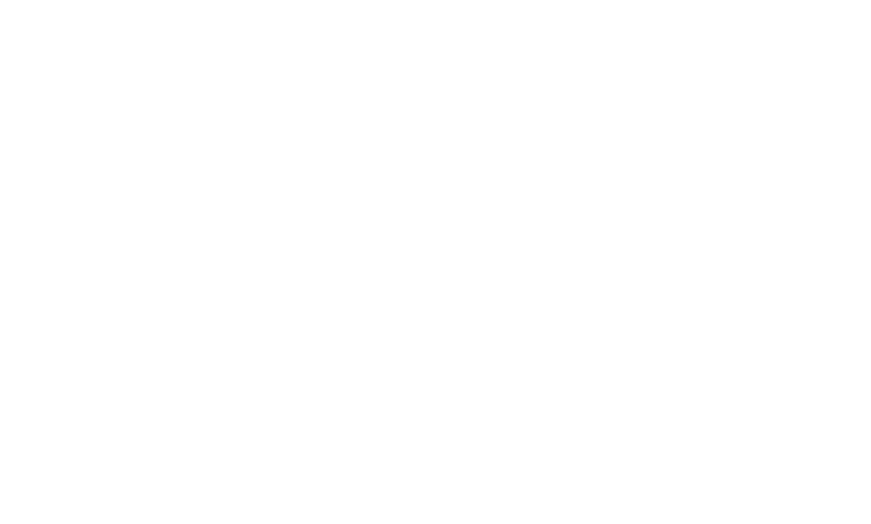
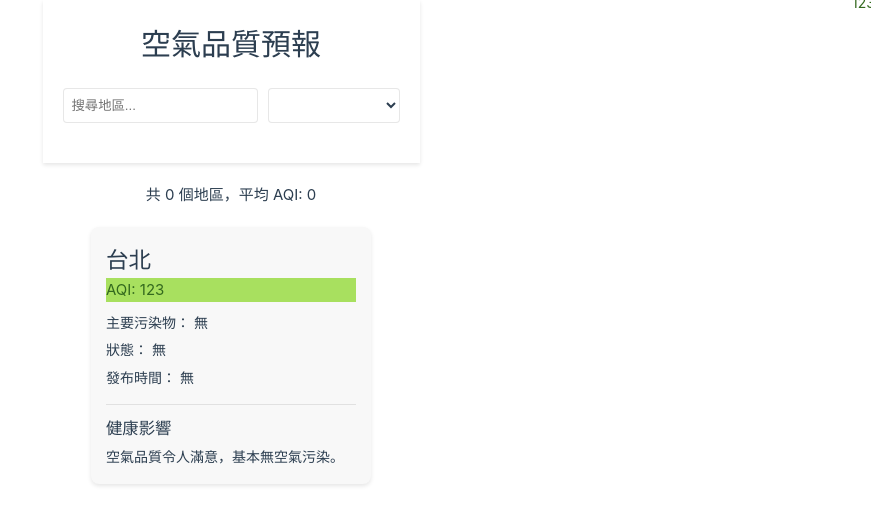
Before and after one commit to jia831123/Frontend-teach, a Vue app: page /william/air-quality in a window 1280 px wide. Before the commit this address had no page. Shown: the top 524 px of the page, without its empty margins (409-1280 px from the left). Built offline with nearby package versions, Linux system fonts and the light colour scheme.

Commit message:
feat:add airQuality template

```diff
--- a/src/router/index.ts
+++ b/src/router/index.ts
@@ -11,11 +11,17 @@
     {
       path: '/william',
       name: 'william',
+      redirect: { name: 'williamIndex' },
       children: [
         {
-          path: '/william',
+          path: '',
           name: 'williamIndex',
           component: () => import('@/views/William/index.vue')
+        },
+        {
+          path: 'air-quality',
+          name: 'williamAirQuality',
+          component: () => import('@/views/William/airQuality/index.vue')
         }
       ]
     },
--- /dev/null
+++ b/src/views/William/airQuality/index.vue
@@ -0,0 +1,251 @@
+<template>
+  <div class="air-quality-container">
+    <div class="fixed-header">
+      <h1 class="title">空氣品質預報</h1>
+      <div class="controls">
+        <input v-model="searchQuery" placeholder="搜尋地區..." @input="filterForecasts" />
+        <select v-model="sortBy" @change="sortForecasts">
+          <option value="aqi">按 AQI 排序</option>
+          <option value="area">按地區排序</option>
+          <option value="publishtime">按發布時間排序</option>
+        </select>
+      </div>
+    </div>
+    <div class="content">
+      <div >
+        <div class="forecast-summary">
+          <p>共 {{ 0 }} 個地區，平均 AQI: {{ 0 }}</p>
+        </div>
+        <transition-group name="forecast-list" tag="div" class="forecast-list">
+          <div  class="forecast-card">
+            <h2 class="area">{{ '台北' }}</h2>
+            <div  class="api good">
+              AQI: {{123}}
+              <span class="aqi-label">{{ 123 }}</span>
+            </div>
+            <div class="details">
+              <p><strong>主要污染物：</strong> {{  '無' }}</p>
+              <p><strong>狀態：</strong> {{'無' }}</p>
+              <p><strong>發布時間：</strong> {{ '無' }}</p>
+            </div>
+            <div class="health-effects">
+              <h3>健康影響</h3>
+              <p>{{ '空氣品質令人滿意，基本無空氣污染。' }}</p>
+            </div>
+          </div>
+        </transition-group>
+      </div>
+    </div>
+  </div>
+</template>
+
+<script setup lang="ts">
+
+
+</script>
+
+<style scoped>
+.air-quality-container {
+  font-family: Inter, -apple-system, BlinkMacSystemFont, 'Segoe UI', Roboto, Oxygen, Ubuntu, Cantarell, 'Fira Sans', 'Droid Sans', 'Helvetica Neue', sans-serif;
+  display: flex;
+  flex-direction: column;
+  min-height: 100vh;
+  width: 100%;
+  align-items: center; /* 新增：確保內容居中 */
+}
+
+.fixed-header {
+  position: sticky;
+  top: 0;
+  background-color: var(--color-background);
+  padding: 20px;
+  z-index: 1000;
+  box-shadow: 0 2px 4px rgba(0,0,0,0.1);
+  width: 100%; /* 新增：確保寬度為100% */
+  display: flex; /* 新增：使用flex布局 */
+  flex-direction: column; /* 新增：垂直排列子元素 */
+  align-items: center; /* 新增：水平居中對齊子元素 */
+}
+
+.title {
+  text-align: center;
+  color: var(--color-heading);
+  margin-bottom: 20px;
+  width: 100%; /* 新增：確保標題寬度為100% */
+}
+
+.controls {
+  display: flex;
+  justify-content: center;
+  gap: 10px;
+  margin-bottom: 20px;
+  width: 100%; /* 新增：確保控制區域寬度為100% */
+  max-width: 600px; /* 新增：限制最大寬度 */
+}
+
+.controls input, .controls select {
+  padding: 8px;
+  border: 1px solid var(--color-border);
+  border-radius: 4px;
+  background-color: var(--color-background);
+  color: var(--color-text);
+}
+
+.content {
+  flex-grow: 1;
+  padding: 20px;
+  max-width: 1200px;
+  width: 100%;
+  display: flex; /* 新增：使用flex布局 */
+  flex-direction: column; /* 新增：垂直排列子元素 */
+  align-items: center; /* 新增：水平居中對齊子元素 */
+}
+
+.loading, .error {
+  text-align: center;
+  padding: 20px;
+  color: var(--color-text);
+}
+
+.spinner {
+  border: 4px solid var(--color-border);
+  border-top: 4px solid var(--color-heading);
+  border-radius: 50%;
+  width: 40px;
+  height: 40px;
+  animation: spin 1s linear infinite;
+  margin: 0 auto 10px;
+}
+
+@keyframes spin {
+  0% { transform: rotate(0deg); }
+  100% { transform: rotate(360deg); }
+}
+
+.forecast-summary {
+  text-align: center;
+  margin-bottom: 20px;
+  font-weight: bold;
+}
+
+.forecast-list {
+  display: grid;
+  grid-template-columns: repeat(auto-fit, minmax(280px, 1fr));
+  gap: 20px;
+  justify-content: center;
+  max-width: 1200px;
+  margin: 0 auto;
+}
+
+.forecast-card {
+  width: 100%;
+  max-width: 350px;
+  margin: 0 auto;
+  background-color: var(--color-background-soft);
+  border-radius: 8px;
+  padding: 15px;
+  box-shadow: 0 2px 4px rgba(0,0,0,0.1);
+  color: var(--color-text);
+  transition: all 0.3s ease;
+}
+
+.forecast-card:hover {
+  transform: translateY(-5px);
+  box-shadow: 0 4px 8px rgba(0,0,0,0.2);
+}
+
+.area {
+  margin-top: 0;
+  color: var(--color-heading);
+}
+
+.aqi {
+  font-size: 24px;
+  font-weight: bold;
+  padding: 10px;
+  border-radius: 4px;
+  margin: 10px 0;
+  text-align: center;
+  position: relative;
+}
+
+.aqi-label {
+  font-size: 14px;
+  position: absolute;
+  top: -10px;
+  right: -10px;
+  background-color: var(--color-background);
+  padding: 2px 6px;
+  border-radius: 10px;
+}
+
+.good { background-color: #a8e05f; color: #33691e; }
+.moderate { background-color: #fdd835; color: #f57f17; }
+.unhealthy-sensitive { background-color: #ff9800; color: #e65100; }
+.unhealthy { background-color: #f44336; color: #b71c1c; }
+.very-unhealthy { background-color: #9c27b0; color: #4a148c; }
+.hazardous { background-color: #7e0023; color: #ffffff; }
+
+.details {
+  margin-top: 10px;
+  font-size: 14px;
+}
+
+.details p {
+  margin: 5px 0;
+}
+
+.health-effects {
+  margin-top: 15px;
+  font-size: 14px;
+  border-top: 1px solid var(--color-border);
+  padding-top: 10px;
+}
+
+.health-effects h3 {
+  margin-bottom: 5px;
+  color: var(--color-heading);
+}
+
+/* 添加過渡效果 */
+.forecast-list-enter-active,
+.forecast-list-leave-active {
+  transition: all 0.5s ease;
+}
+.forecast-list-enter-from,
+.forecast-list-leave-to {
+  opacity: 0;
+  transform: translateY(30px);
+}
+
+/* 添加媒體查詢以適應深色模式 */
+@media (prefers-color-scheme: dark) {
+  .forecast-card {
+    background-color: var(--color-background-mute);
+    box-shadow: 0 2px 4px rgba(255,255,255,0.1);
+  }
+
+  .forecast-card:hover {
+    box-shadow: 0 4px 8px rgba(255,255,255,0.2);
+  }
+
+  .aqi-label {
+    background-color: var(--color-background-soft);
+  }
+}
+
+@media (max-width: 600px) {
+  .controls {
+    flex-direction: column;
+    width: 90%; /* 調整：在小屏幕上稍微縮小寬度 */
+  }
+
+  .controls input, .controls select {
+    width: 100%;
+  }
+
+  .forecast-card {
+    max-width: 100%;
+  }
+}
+</style>
```
